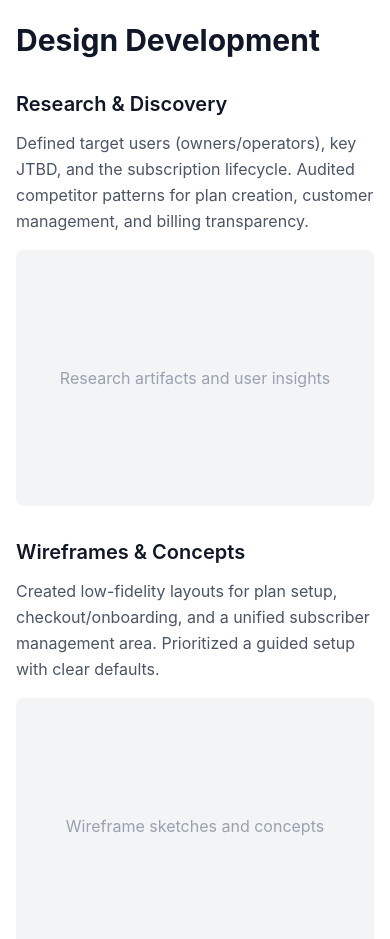
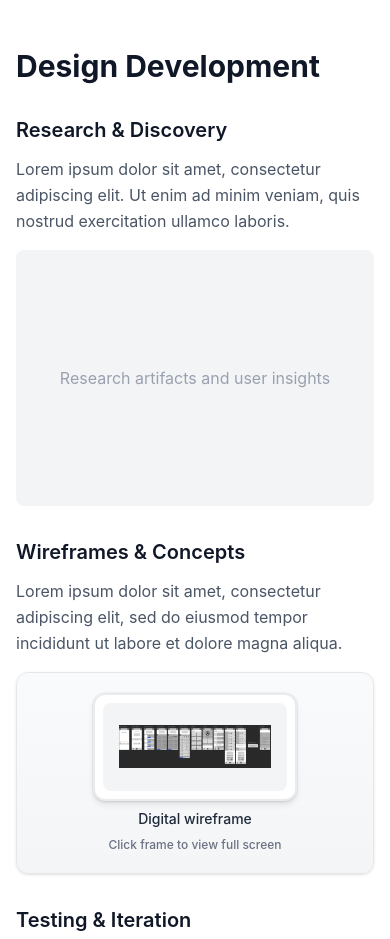
Before and after one commit to ethosviolet/MyPortfolio, a React (Vite) app: page /projects/Hubsub in a window 390 px wide. Shown: the part 1740-2679 px from the top of the page. Built offline with nearby package versions, Linux system fonts and the light colour scheme.

Commit message:
changes for content on the projects page

```diff
--- a/src/app/components/ProjectDetail.tsx
+++ b/src/app/components/ProjectDetail.tsx
@@ -1,5 +1,7 @@
+import { useState, useEffect } from 'react';
 import { useParams, Link } from 'react-router';
 import hubsubLogo from '../../imports/Hubsub_logo_full.webp';
+import hubsubDigitalWireframes from '../../imports/hubsub_digital_wireframes.png';
 import furwoodCover from '../../imports/furwood_cover_test.png';
 import hotSauceImage from '../../imports/hot_sauce_customized.png';
 
@@ -38,29 +40,29 @@ const projectsData: Record<string, ProjectData> = {
     image: hubsubLogo,
     story: {
       challenge:
-        'Small businesses want predictable recurring revenue, but setting up subscriptions is often fragmented—pricing, packaging, customer management, payments, and cancellations are spread across tools.',
+        'Small businesses want a way to connect with their most loyal customers that increases interaction with the business via subscription model. We aim to make all of the associated services and business side data easily accessible for both customers and business owners, while adding other features that make the app more engaging for users who want to support their favorite businesses.',
       approach:
-        'I explored the end-to-end subscription lifecycle, mapped key user journeys, and iterated on flows for creating plans, onboarding customers, and managing billing and account changes. The focus was clarity, trust, and reducing setup time.',
+        'Lorem ipsum dolor sit amet, consectetur adipiscing elit. Sed do eiusmod tempor incididunt ut labore et dolore magna aliqua.',
       impact:
-        'The concept delivers a streamlined, business-friendly experience that makes subscription setup approachable and management workflows easy to find and complete.'
+        'Lorem ipsum dolor sit amet, consectetur adipiscing elit, sed do eiusmod tempor incididunt ut labore et dolore magna aliqua.'
     },
     development: {
       research:
-        'Defined target users (owners/operators), key JTBD, and the subscription lifecycle. Audited competitor patterns for plan creation, customer management, and billing transparency.',
+        'Lorem ipsum dolor sit amet, consectetur adipiscing elit. Ut enim ad minim veniam, quis nostrud exercitation ullamco laboris.',
       wireframes:
-        'Created low-fidelity layouts for plan setup, checkout/onboarding, and a unified subscriber management area. Prioritized a guided setup with clear defaults.',
+        'Lorem ipsum dolor sit amet, consectetur adipiscing elit, sed do eiusmod tempor incididunt ut labore et dolore magna aliqua.',
       iterations:
-        'Iterated on information architecture, terminology, and core management flows (pause/cancel, upgrades, failed payment handling) to reduce friction and support edge cases.'
+        'Lorem ipsum dolor sit amet, consectetur adipiscing elit. Duis aute irure dolor in reprehenderit in voluptate velit esse cillum dolore.'
     },
     prototype: {
       description:
-        'A clickable prototype demonstrating subscription plan creation, customer onboarding, and day-to-day management for a small business subscription offering.',
+        'Lorem ipsum dolor sit amet, consectetur adipiscing elit, sed do eiusmod tempor incididunt ut labore et dolore magna aliqua.',
       features: [
-        'Guided subscription setup with clear pricing and billing cadence',
-        'Business-owner onboarding flow with account and plan activation',
-        'Subscriber management dashboard with status and payment history',
-        'Self-serve plan changes with transparent proration messaging',
-        'Dunning and failed-payment recovery with pause/cancel controls'
+        'Lorem ipsum dolor sit amet, consectetur adipiscing elit.',
+        'Sed do eiusmod tempor incididunt ut labore et dolore magna aliqua.',
+        'Ut enim ad minim veniam, quis nostrud exercitation ullamco.',
+        'Duis aute irure dolor in reprehenderit in voluptate velit.',
+        'Excepteur sint occaecat cupidatat non proident.'
       ],
       link: 'https://www.figma.com/proto/U1grg4qK5GhwzIWzysZT9M/Hub-Sub-Design--Hi-Fi-?node-id=0-1&t=cDJc4XMAo4QKh95W-1'
     }
@@ -75,29 +77,29 @@ const projectsData: Record<string, ProjectData> = {
     image: furwoodCover,
     story: {
       challenge:
-        'Community members needed one clear place to learn about the camping event, register, review what to bring, and find schedules. Existing information was scattered across social posts and PDFs.',
+        'Lorem ipsum dolor sit amet, consectetur adipiscing elit. Sed do eiusmod tempor incididunt ut labore et dolore magna aliqua.',
       approach:
-        'I mapped attendee journeys for first-time and returning campers, then designed a mobile-first event site centered on registration, activity schedules, campsite details, and FAQ content.',
+        'Lorem ipsum dolor sit amet, consectetur adipiscing elit, sed do eiusmod tempor incididunt ut labore et dolore magna aliqua.',
       impact:
-        'The redesigned experience reduced registration friction, improved schedule visibility, and made event logistics easier for both attendees and organizers.'
+        'Lorem ipsum dolor sit amet, consectetur adipiscing elit. Ut enim ad minim veniam, quis nostrud exercitation ullamco laboris.'
     },
     development: {
       research:
-        'Interviewed organizers and attendees to identify top tasks before and during the event. Prioritized fast access to registration, schedule, packing guidance, and location details.',
+        'Lorem ipsum dolor sit amet, consectetur adipiscing elit. Duis aute irure dolor in reprehenderit in voluptate velit esse cillum dolore.',
       wireframes:
-        'Produced low- and mid-fidelity wireframes for homepage, registration, schedule, and campsite information pages, with clear navigation for mobile and desktop users.',
+        'Lorem ipsum dolor sit amet, consectetur adipiscing elit, sed do eiusmod tempor incididunt ut labore et dolore magna aliqua.',
       iterations:
-        'Refined copy hierarchy, call-to-action placement, and schedule browsing patterns through usability walkthroughs to improve clarity and reduce missed event information.'
+        'Lorem ipsum dolor sit amet, consectetur adipiscing elit. Excepteur sint occaecat cupidatat non proident, sunt in culpa.'
     },
     prototype: {
       description:
-        'A responsive event website prototype featuring streamlined registration, activity schedules, campsite logistics, and organizer communication touchpoints.',
+        'Lorem ipsum dolor sit amet, consectetur adipiscing elit, sed do eiusmod tempor incididunt ut labore et dolore magna aliqua.',
       features: [
-        'Mobile-first event registration flow',
-        'Day-by-day activity schedule with time and location details',
-        'Campsite, parking, and packing information hub',
-        'FAQ and contact pathways for attendee support',
-        'Organizer update section for important announcements'
+        'Lorem ipsum dolor sit amet, consectetur adipiscing elit.',
+        'Sed do eiusmod tempor incididunt ut labore et dolore magna aliqua.',
+        'Ut enim ad minim veniam, quis nostrud exercitation ullamco.',
+        'Duis aute irure dolor in reprehenderit in voluptate velit.',
+        'Excepteur sint occaecat cupidatat non proident.'
       ],
       link: '#'
     }
@@ -111,34 +113,228 @@ const projectsData: Record<string, ProjectData> = {
     image: hotSauceImage,
     story: {
       challenge:
-        'Hot sauce shoppers needed a faster way to find flavors that match their heat tolerance and food preferences. Product details were inconsistent, and users struggled to compare options before buying.',
+        'Lorem ipsum dolor sit amet, consectetur adipiscing elit. Sed do eiusmod tempor incididunt ut labore et dolore magna aliqua.',
       approach:
-        'I designed a product discovery flow with heat-level filtering, flavor profile tags, and richer product pages so customers could browse confidently and build carts without second-guessing.',
+        'Lorem ipsum dolor sit amet, consectetur adipiscing elit, sed do eiusmod tempor incididunt ut labore et dolore magna aliqua.',
       impact:
-        'The concept improves product findability and purchase confidence by making browsing, comparison, and checkout clearer for first-time and repeat buyers.'
+        'Lorem ipsum dolor sit amet, consectetur adipiscing elit. Ut enim ad minim veniam, quis nostrud exercitation ullamco laboris.'
     },
     development: {
       research:
-        'Reviewed competitor spice shops and interviewed target users about spice tolerance, flavor expectations, and trust signals needed before trying unfamiliar sauces.',
+        'Lorem ipsum dolor sit amet, consectetur adipiscing elit. Duis aute irure dolor in reprehenderit in voluptate velit esse cillum dolore.',
       wireframes:
-        'Created wireframes for landing, category browsing, product detail, and cart flows with a focus on quick filtering, clear product attributes, and strong visual hierarchy.',
+        'Lorem ipsum dolor sit amet, consectetur adipiscing elit, sed do eiusmod tempor incididunt ut labore et dolore magna aliqua.',
       iterations:
-        'Refined heat indicators, tasting-note layout, and mobile checkout steps based on usability feedback to reduce friction and improve conversion intent.'
+        'Lorem ipsum dolor sit amet, consectetur adipiscing elit. Excepteur sint occaecat cupidatat non proident, sunt in culpa.'
     },
     prototype: {
       description:
-        'A responsive prototype for a hot sauce storefront with guided discovery, comparison-friendly product pages, and streamlined checkout.',
+        'Lorem ipsum dolor sit amet, consectetur adipiscing elit, sed do eiusmod tempor incididunt ut labore et dolore magna aliqua.',
       features: [
-        'Heat-level filtering from mild to extreme',
-        'Flavor profile tags and food-pairing suggestions',
-        'Product comparison support through key attribute blocks',
-        'Cart and checkout flow optimized for mobile',
-        'Trust-building details like reviews and ingredient transparency'
+        'Lorem ipsum dolor sit amet, consectetur adipiscing elit.',
+        'Sed do eiusmod tempor incididunt ut labore et dolore magna aliqua.',
+        'Ut enim ad minim veniam, quis nostrud exercitation ullamco.',
+        'Duis aute irure dolor in reprehenderit in voluptate velit.',
+        'Excepteur sint occaecat cupidatat non proident.'
       ],
       link: '#'
     }
   }
 };
+
+interface HubsubWireframeSlide {
+  id: string;
+  src: string;
+  label: string;
+  alt: string;
+}
+
+/** Import paper wireframe images into `src/imports` and push more entries here. */
+const HUBSUB_WIREFRAME_SLIDES: HubsubWireframeSlide[] = [
+  {
+    id: 'digital',
+    src: hubsubDigitalWireframes,
+    label: 'Digital wireframe',
+    alt:
+      'HubSub mobile app digital wireframes: login, feed, subscriptions, merch, profile, perks, cart, checkout, and events'
+  }
+];
+
+function HubsubWireframeCarousel() {
+  const slides = HUBSUB_WIREFRAME_SLIDES;
+  const count = slides.length;
+  const [index, setIndex] = useState(0);
+  const [lightboxOpen, setLightboxOpen] = useState(false);
+
+  const slide = slides[index];
+
+  const go = (delta: number) => {
+    setIndex((i) => (i + delta + count) % count);
+  };
+
+  useEffect(() => {
+    if (!lightboxOpen) return;
+    const prevOverflow = document.body.style.overflow;
+    document.body.style.overflow = 'hidden';
+    const onKeyDown = (e: KeyboardEvent) => {
+      if (e.key === 'Escape') {
+        setLightboxOpen(false);
+        return;
+      }
+      if (count <= 1) return;
+      if (e.key === 'ArrowLeft') {
+        e.preventDefault();
+        go(-1);
+      }
+      if (e.key === 'ArrowRight') {
+        e.preventDefault();
+        go(1);
+      }
+    };
+    window.addEventListener('keydown', onKeyDown);
+    return () => {
+      document.body.style.overflow = prevOverflow;
+      window.removeEventListener('keydown', onKeyDown);
+    };
+  }, [lightboxOpen, count]);
+
+  return (
+    <>
+      <div
+        className="rounded-xl border border-gray-200 bg-gradient-to-b from-gray-50 to-gray-100/90 shadow-sm p-4 sm:p-6"
+        role="region"
+        aria-roledescription="carousel"
+        aria-label="HubSub wireframes"
+      >
+        <div className="flex items-center justify-center gap-1 sm:gap-3">
+          {count > 1 ? (
+            <button
+              type="button"
+              onClick={() => go(-1)}
+              className="flex h-10 w-10 shrink-0 items-center justify-center rounded-full border border-gray-200 bg-white text-gray-700 shadow-sm hover:bg-gray-50 focus:outline-none focus-visible:ring-2 focus-visible:ring-orange-500"
+              aria-label="Previous wireframe"
+            >
+              <svg className="h-5 w-5" viewBox="0 0 24 24" fill="none" stroke="currentColor" strokeWidth="2" aria-hidden>
+                <path d="M15 18l-6-6 6-6" strokeLinecap="round" strokeLinejoin="round" />
+              </svg>
+            </button>
+          ) : null}
+
+          <button
+            type="button"
+            onClick={() => setLightboxOpen(true)}
+            aria-expanded={lightboxOpen}
+            aria-controls="hubsub-wireframe-lightbox"
+            className="group mx-auto flex max-w-full flex-col items-center gap-2 rounded-xl px-2 py-1 focus:outline-none focus-visible:ring-2 focus-visible:ring-orange-500 focus-visible:ring-offset-2 focus-visible:ring-offset-gray-100"
+          >
+            <div className="rounded-xl border-2 border-gray-200/80 bg-white p-2 shadow-md ring-1 ring-black/[0.04] sm:p-3">
+              <div className="flex min-h-[88px] items-center justify-center rounded-lg bg-gray-100 px-4 py-3 sm:min-h-[100px] sm:px-5 sm:py-4">
+                <img
+                  src={slide.src}
+                  alt=""
+                  className="max-h-24 w-auto max-w-[min(42vw,9.5rem)] object-contain opacity-95 transition-opacity group-hover:opacity-100 sm:max-h-28 sm:max-w-[10.5rem]"
+                />
+              </div>
+            </div>
+            <span className="text-center text-sm font-medium text-gray-800">{slide.label}</span>
+            <span className="text-center text-xs text-gray-500">Click frame to view full screen</span>
+          </button>
+
+          {count > 1 ? (
+            <button
+              type="button"
+              onClick={() => go(1)}
+              className="flex h-10 w-10 shrink-0 items-center justify-center rounded-full border border-gray-200 bg-white text-gray-700 shadow-sm hover:bg-gray-50 focus:outline-none focus-visible:ring-2 focus-visible:ring-orange-500"
+              aria-label="Next wireframe"
+            >
+              <svg className="h-5 w-5" viewBox="0 0 24 24" fill="none" stroke="currentColor" strokeWidth="2" aria-hidden>
+                <path d="M9 18l6-6-6-6" strokeLinecap="round" strokeLinejoin="round" />
+              </svg>
+            </button>
+          ) : null}
+        </div>
+
+        {count > 1 ? (
+          <div className="mt-4 flex flex-wrap justify-center gap-2" role="tablist" aria-label="Wireframe slides">
+            {slides.map((s, i) => (
+              <button
+                key={s.id}
+                type="button"
+                role="tab"
+                aria-selected={i === index}
+                onClick={() => setIndex(i)}
+                className={
+                  i === index
+                    ? 'h-2.5 w-2.5 rounded-full bg-orange-600 shadow-sm'
+                    : 'h-2.5 w-2.5 rounded-full bg-gray-300 hover:bg-gray-400'
+                }
+                aria-label={`Show: ${s.label}`}
+              />
+            ))}
+          </div>
+        ) : null}
+      </div>
+
+      {lightboxOpen ? (
+        <div
+          id="hubsub-wireframe-lightbox"
+          className="fixed inset-0 z-[100] flex items-center justify-center bg-black/88 p-3 sm:p-6"
+          role="dialog"
+          aria-modal="true"
+          aria-label={`${slide.label} full screen`}
+        >
+          <div className="relative flex h-full w-full max-h-[100dvh] max-w-[100vw] items-center justify-center">
+            <button
+              type="button"
+              onClick={() => setLightboxOpen(false)}
+              className="absolute left-2 top-2 z-10 flex h-11 w-11 items-center justify-center rounded-full bg-white/95 text-gray-900 shadow-md hover:bg-white focus:outline-none focus-visible:ring-2 focus-visible:ring-orange-500"
+              aria-label="Close full screen wireframe"
+            >
+              <svg
+                className="h-6 w-6"
+                viewBox="0 0 24 24"
+                fill="none"
+                stroke="currentColor"
+                strokeWidth="2"
+                strokeLinecap="round"
+                aria-hidden
+              >
+                <path d="M18 6L6 18M6 6l12 12" />
+              </svg>
+            </button>
+
+            {count > 1 ? (
+              <>
+                <button
+                  type="button"
+                  onClick={() => go(-1)}
+                  className="absolute left-2 top-1/2 z-10 flex h-11 w-11 -translate-y-1/2 items-center justify-center rounded-full bg-white/95 text-gray-900 shadow-md hover:bg-white focus:outline-none focus-visible:ring-2 focus-visible:ring-orange-500 sm:left-3"
+                  aria-label="Previous wireframe"
+                >
+                  <svg className="h-6 w-6" viewBox="0 0 24 24" fill="none" stroke="currentColor" strokeWidth="2" aria-hidden>
+                    <path d="M15 18l-6-6 6-6" strokeLinecap="round" strokeLinejoin="round" />
+                  </svg>
+                </button>
+                <button
+                  type="button"
+                  onClick={() => go(1)}
+                  className="absolute right-2 top-1/2 z-10 flex h-11 w-11 -translate-y-1/2 items-center justify-center rounded-full bg-white/95 text-gray-900 shadow-md hover:bg-white focus:outline-none focus-visible:ring-2 focus-visible:ring-orange-500 sm:right-3"
+                  aria-label="Next wireframe"
+                >
+                  <svg className="h-6 w-6" viewBox="0 0 24 24" fill="none" stroke="currentColor" strokeWidth="2" aria-hidden>
+                    <path d="M9 18l6-6-6-6" strokeLinecap="round" strokeLinejoin="round" />
+                  </svg>
+                </button>
+              </>
+            ) : null}
+
+            <img src={slide.src} alt={slide.alt} className="max-h-full max-w-full object-contain" />
+          </div>
+        </div>
+      ) : null}
+    </>
+  );
+}
 
 export function ProjectDetail() {
   const { projectId } = useParams<{ projectId: string }>();
@@ -228,9 +424,13 @@ export function ProjectDetail() {
           <div>
             <h3 className="text-xl font-semibold text-gray-900 mb-3">Wireframes & Concepts</h3>
             <p className="text-gray-600 leading-relaxed mb-4">{project.development.wireframes}</p>
-            <div className="bg-gray-100 h-64 rounded-lg flex items-center justify-center">
-              <span className="text-gray-400">Wireframe sketches and concepts</span>
-            </div>
+            {projectId === 'Hubsub' ? (
+              <HubsubWireframeCarousel />
+            ) : (
+              <div className="bg-gray-100 h-64 rounded-lg flex items-center justify-center">
+                <span className="text-gray-400">Wireframe sketches and concepts</span>
+              </div>
+            )}
           </div>
           <div>
             <h3 className="text-xl font-semibold text-gray-900 mb-3">Testing & Iteration</h3>
```
Also changed, not shown: src/imports/hubsub_digital_wireframes.png (added), 6 other files (tests, documents, lock files or other folders).
